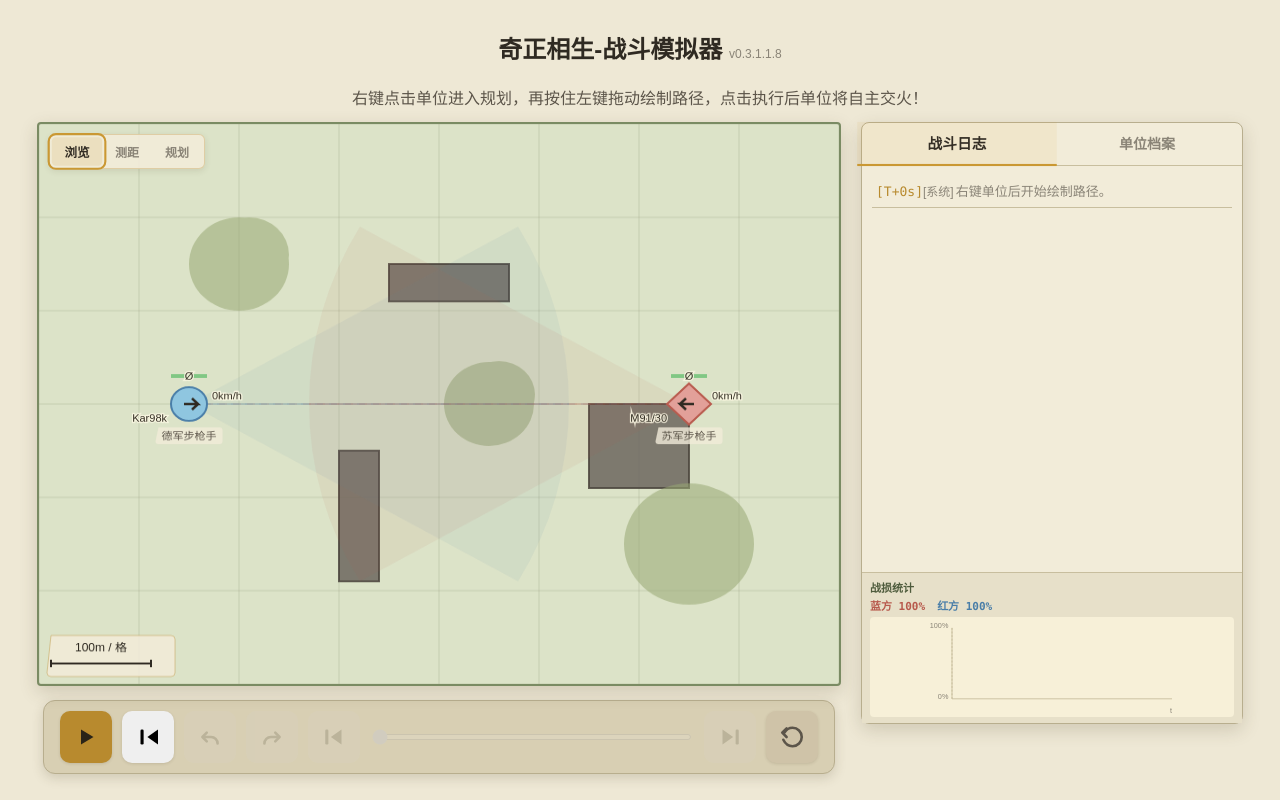
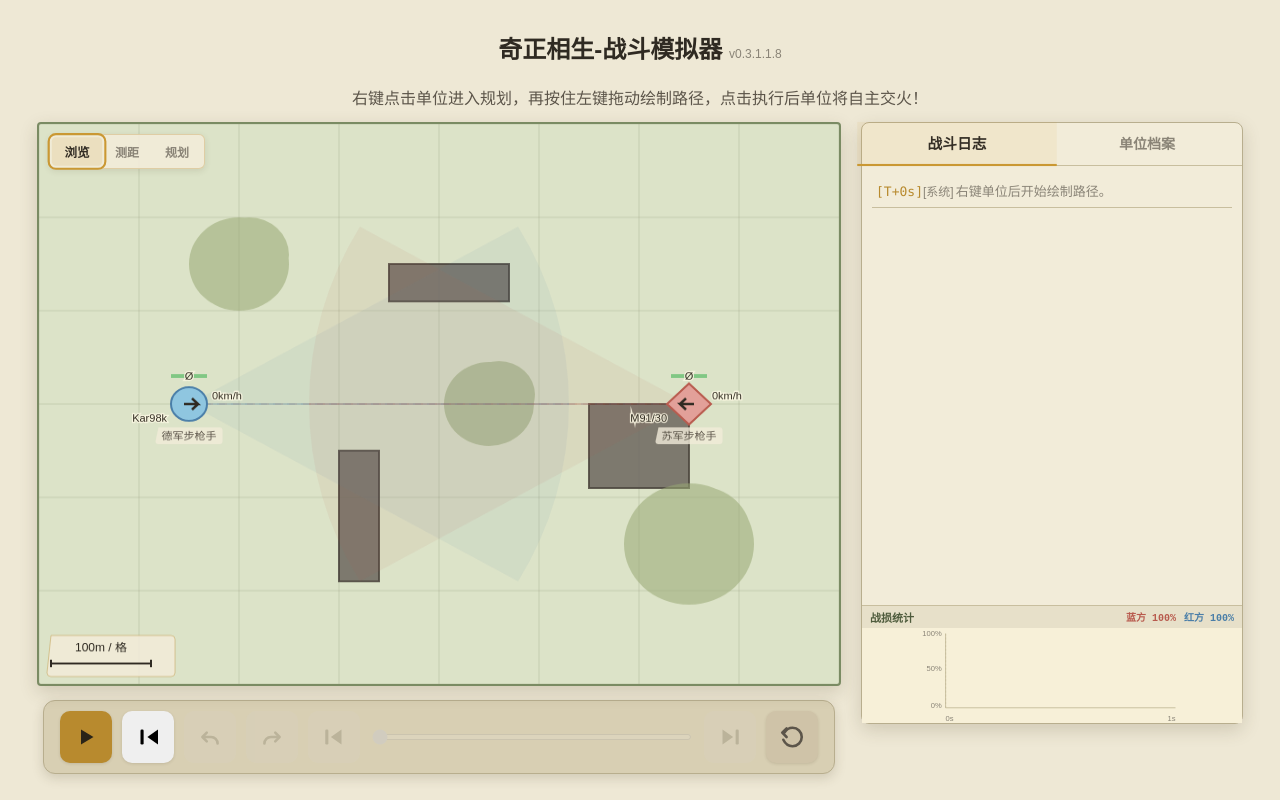
Before and after one commit to Heaifan/qizheng-interplay, a Vue app: page / in a window 1280 px wide. Built offline with nearby package versions, Linux system fonts and the light colour scheme.

Commit message:
feat: casualty chart hover interaction and tighter layout
- Compress chart header/padding, increase plot area
- Add hover vertical line + dot on nearest time point
- Add tooltip showing T+xs, both sides remaining/loss %
- Y-axis shows 100/50/0%, X-axis shows 0s/end time

```diff
--- a/src/components/CasualtyChart.vue
+++ b/src/components/CasualtyChart.vue
@@ -1,5 +1,5 @@
 <script setup lang="ts">
-import { computed } from 'vue';
+import { computed, ref } from 'vue';
 import type { CasualtyPoint } from '@/domain/types';
 
 const props = defineProps<{
@@ -8,21 +8,23 @@ const props = defineProps<{
 }>();
 
 const W = 280;
-const H = 110;
-const PAD_L = 30;
-const PAD_R = 8;
-const PAD_T = 12;
-const PAD_B = 20;
+const H = 100;
+const M_T = 6;
+const M_R = 10;
+const M_B = 16;
+const M_L = 28;
+
+const svgRef = ref<SVGSVGElement | null>(null);
 
 const maxTime = computed(() => {
   if (props.series.length === 0) return 10;
   return Math.max(props.series[props.series.length - 1]!.timeSec, 1);
 });
 
-function plotW() { return W - PAD_L - PAD_R; }
-function plotH() { return H - PAD_T - PAD_B; }
-function timeToX(t: number) { return PAD_L + (t / maxTime.value) * plotW(); }
-function pctToY(pct: number) { return PAD_T + (1 - pct / 100) * plotH(); }
+function plotW() { return W - M_L - M_R; }
+function plotH() { return H - M_T - M_B; }
+function timeToX(t: number) { return M_L + (t / maxTime.value) * plotW(); }
+function pctToY(pct: number) { return M_T + (1 - pct / 100) * plotH(); }
 
 const redPoints = computed(() =>
   props.series.map((p) => `${timeToX(p.timeSec)},${pctToY(p.redHpPct)}`).join(' '),
@@ -41,74 +43,157 @@ const currentBlue = computed(() => {
   const p = [...props.series].reverse().find((p) => p.timeSec <= props.currentTimeSec);
   return p?.blueHpPct ?? 100;
 });
+
+// —— hover state ——
+const hoverTime = ref<number | null>(null);
+const hoverPoint = ref<CasualtyPoint | null>(null);
+const hoverX = ref<number | null>(null);
+
+function findNearestPoint(series: readonly CasualtyPoint[], targetTime: number): CasualtyPoint | null {
+  if (series.length === 0) return null;
+  let best = series[0]!;
+  let bestDist = Math.abs(best.timeSec - targetTime);
+  for (let i = 1; i < series.length; i++) {
+    const dist = Math.abs(series[i]!.timeSec - targetTime);
+    if (dist < bestDist) { bestDist = dist; best = series[i]!; }
+  }
+  return best;
+}
+
+function onMouseMove(ev: MouseEvent) {
+  const svg = svgRef.value;
+  if (!svg) return;
+  const rect = svg.getBoundingClientRect();
+  const scaleX = W / rect.width;
+  const localX = (ev.clientX - rect.left) * scaleX;
+  const plotLocalX = Math.max(0, Math.min(plotW(), localX - M_L));
+  const ratio = plotW() <= 0 ? 0 : plotLocalX / plotW();
+  const seriesLen = props.series.length;
+  const minT = seriesLen > 0 ? props.series[0]!.timeSec : 0;
+  const maxT = seriesLen > 0 ? props.series[seriesLen - 1]!.timeSec : 0;
+  const targetT = minT + ratio * (maxT - minT);
+  const nearest = findNearestPoint(props.series, targetT);
+  if (nearest) {
+    hoverPoint.value = nearest;
+    hoverTime.value = nearest.timeSec;
+    hoverX.value = timeToX(nearest.timeSec);
+  }
+}
+
+function onMouseLeave() {
+  hoverTime.value = null;
+  hoverPoint.value = null;
+  hoverX.value = null;
+}
+
+const redRemainPct = computed(() => hoverPoint.value ? Math.round(hoverPoint.value.redHpPct) : 100);
+const blueRemainPct = computed(() => hoverPoint.value ? Math.round(hoverPoint.value.blueHpPct) : 100);
+const redLossPct = computed(() => 100 - redRemainPct.value);
+const blueLossPct = computed(() => 100 - blueRemainPct.value);
 </script>
 
 <template>
   <section class="cc-card">
-    <div class="cc-header">战损统计</div>
-    <div class="cc-summary">
-      <span class="cc-red">蓝方 {{ currentRed.toFixed(0) }}%</span>
-      <span class="cc-blue">红方 {{ currentBlue.toFixed(0) }}%</span>
+    <div class="cc-header">
+      <span class="cc-title">战损统计</span>
+      <span class="cc-legend">
+        <span class="cc-red">蓝方 {{ currentRed.toFixed(0) }}%</span>
+        <span class="cc-blue">红方 {{ currentBlue.toFixed(0) }}%</span>
+      </span>
     </div>
-    <svg class="cc-chart" :viewBox="`0 0 ${W} ${H}`">
+    <svg
+      ref="svgRef"
+      class="cc-chart"
+      :viewBox="`0 0 ${W} ${H}`"
+      @mousemove="onMouseMove"
+      @mouseleave="onMouseLeave"
+    >
       <!-- axes -->
-      <line :x1="PAD_L" :y1="PAD_T" :x2="PAD_L" :y2="H - PAD_B" class="cc-axis" />
-      <line :x1="PAD_L" :y1="H - PAD_B" :x2="W - PAD_R" :y2="H - PAD_B" class="cc-axis" />
+      <line :x1="M_L" :y1="M_T" :x2="M_L" :y2="H - M_B" class="cc-axis" />
+      <line :x1="M_L" :y1="H - M_B" :x2="W - M_R" :y2="H - M_B" class="cc-axis" />
       <!-- y labels -->
-      <text :x="PAD_L - 4" :y="PAD_T" text-anchor="end" class="cc-ax-lbl">100%</text>
-      <text :x="PAD_L - 4" :y="H - PAD_B" text-anchor="end" class="cc-ax-lbl">0%</text>
-      <!-- x label -->
-      <text :x="W - PAD_R" :y="H - 4" text-anchor="end" class="cc-ax-lbl">t</text>
+      <text :x="M_L - 4" :y="M_T + 2" text-anchor="end" class="cc-ax-lbl">100%</text>
+      <text :x="M_L - 4" :y="M_T + plotH() / 2" text-anchor="end" class="cc-ax-lbl">50%</text>
+      <text :x="M_L - 4" :y="H - M_B" text-anchor="end" class="cc-ax-lbl">0%</text>
+      <!-- x labels -->
+      <text :x="M_L" :y="H - 2" class="cc-ax-lbl">0s</text>
+      <text :x="W - M_R" :y="H - 2" text-anchor="end" class="cc-ax-lbl">{{ maxTime }}s</text>
       <!-- red line -->
       <polyline :points="redPoints" class="cc-line cc-line-red" />
       <!-- blue line -->
       <polyline :points="bluePoints" class="cc-line cc-line-blue" />
-      <!-- probe line -->
-      <line :x1="probeX" :y1="PAD_T" :x2="probeX" :y2="H - PAD_B" class="cc-probe" />
+      <!-- current-time probe -->
+      <line :x1="probeX" :y1="M_T" :x2="probeX" :y2="H - M_B" class="cc-probe-now" />
+      <!-- hover probe -->
+      <line v-if="hoverX !== null" :x1="hoverX" :y1="M_T" :x2="hoverX" :y2="H - M_B" class="cc-probe-hover" />
+      <circle v-if="hoverX !== null" :cx="hoverX" :cy="pctToY(hoverPoint?.redHpPct ?? 100)" r="3" class="cc-dot-red" />
+      <circle v-if="hoverX !== null" :cx="hoverX" :cy="pctToY(hoverPoint?.blueHpPct ?? 100)" r="3" class="cc-dot-blue" />
     </svg>
+    <!-- hover tooltip -->
+    <div v-if="hoverTime !== null" class="cc-tip">
+      <div class="cc-tip-time">T+{{ hoverTime }}s</div>
+      <div class="cc-tip-row"><span class="cc-red">●</span> 蓝方 剩余{{ redRemainPct }}%｜战损{{ redLossPct }}%</div>
+      <div class="cc-tip-row"><span class="cc-blue">●</span> 红方 剩余{{ blueRemainPct }}%｜战损{{ blueLossPct }}%</div>
+    </div>
   </section>
 </template>
 
 <style scoped>
 .cc-card {
   border-top: 1px solid var(--panel-divider);
-  padding: 6px 8px;
   background: var(--panel-card);
   flex-shrink: 0;
+  position: relative;
 }
 .cc-header {
+  display: flex;
+  justify-content: space-between;
+  align-items: center;
+  height: 22px;
+  padding: 0 8px;
+}
+.cc-title {
   font-size: 11px;
   font-weight: 600;
   color: var(--derived-title);
-  margin-bottom: 2px;
 }
-.cc-summary {
+.cc-legend {
   display: flex;
-  gap: 12px;
-  font-size: 11px;
-  margin-bottom: 4px;
+  gap: 8px;
+  font-size: 10px;
 }
-.cc-red {
-  color: #B85A4D;
-  font-weight: 700;
-  font-family: ui-monospace, SFMono-Regular, Menlo, Consolas, monospace;
-}
-.cc-blue {
-  color: #4A7EA8;
-  font-weight: 700;
-  font-family: ui-monospace, SFMono-Regular, Menlo, Consolas, monospace;
-}
+.cc-red { color: #B85A4D; font-weight: 700; font-family: ui-monospace, monospace; }
+.cc-blue { color: #4A7EA8; font-weight: 700; font-family: ui-monospace, monospace; }
 .cc-chart {
   display: block;
   width: 100%;
-  height: 100px;
+  height: 95px;
   background: var(--input-bg);
-  border-radius: 4px;
 }
 .cc-axis { stroke: var(--panel-divider); stroke-width: 1; }
 .cc-ax-lbl { fill: var(--text-dim); font-size: 8px; }
 .cc-line { fill: none; stroke-width: 1.5; stroke-linejoin: round; }
 .cc-line-red { stroke: #B85A4D; }
 .cc-line-blue { stroke: #4A7EA8; }
-.cc-probe { stroke: var(--panel-divider); stroke-width: 1; stroke-dasharray: 2 2; }
+.cc-probe-now { stroke: var(--panel-divider); stroke-width: 1; stroke-dasharray: 2 2; }
+.cc-probe-hover { stroke: rgba(80, 60, 30, 0.55); stroke-width: 1; stroke-dasharray: 3 3; pointer-events: none; }
+.cc-dot-red { fill: #B85A4D; stroke: #fff; stroke-width: 1; pointer-events: none; }
+.cc-dot-blue { fill: #4A7EA8; stroke: #fff; stroke-width: 1; pointer-events: none; }
+.cc-tip {
+  position: absolute;
+  left: 10px;
+  bottom: 100px;
+  background: rgba(50, 44, 30, 0.92);
+  color: #f0e8d0;
+  font-size: 10px;
+  padding: 4px 8px;
+  border-radius: 4px;
+  line-height: 1.5;
+  pointer-events: none;
+  white-space: nowrap;
+}
+.cc-tip-time { font-weight: 700; margin-bottom: 2px; }
+.cc-tip-row { display: flex; align-items: center; gap: 3px; }
+.cc-tip-row .cc-red,
+.cc-tip-row .cc-blue { font-size: 9px; }
 </style>
```
